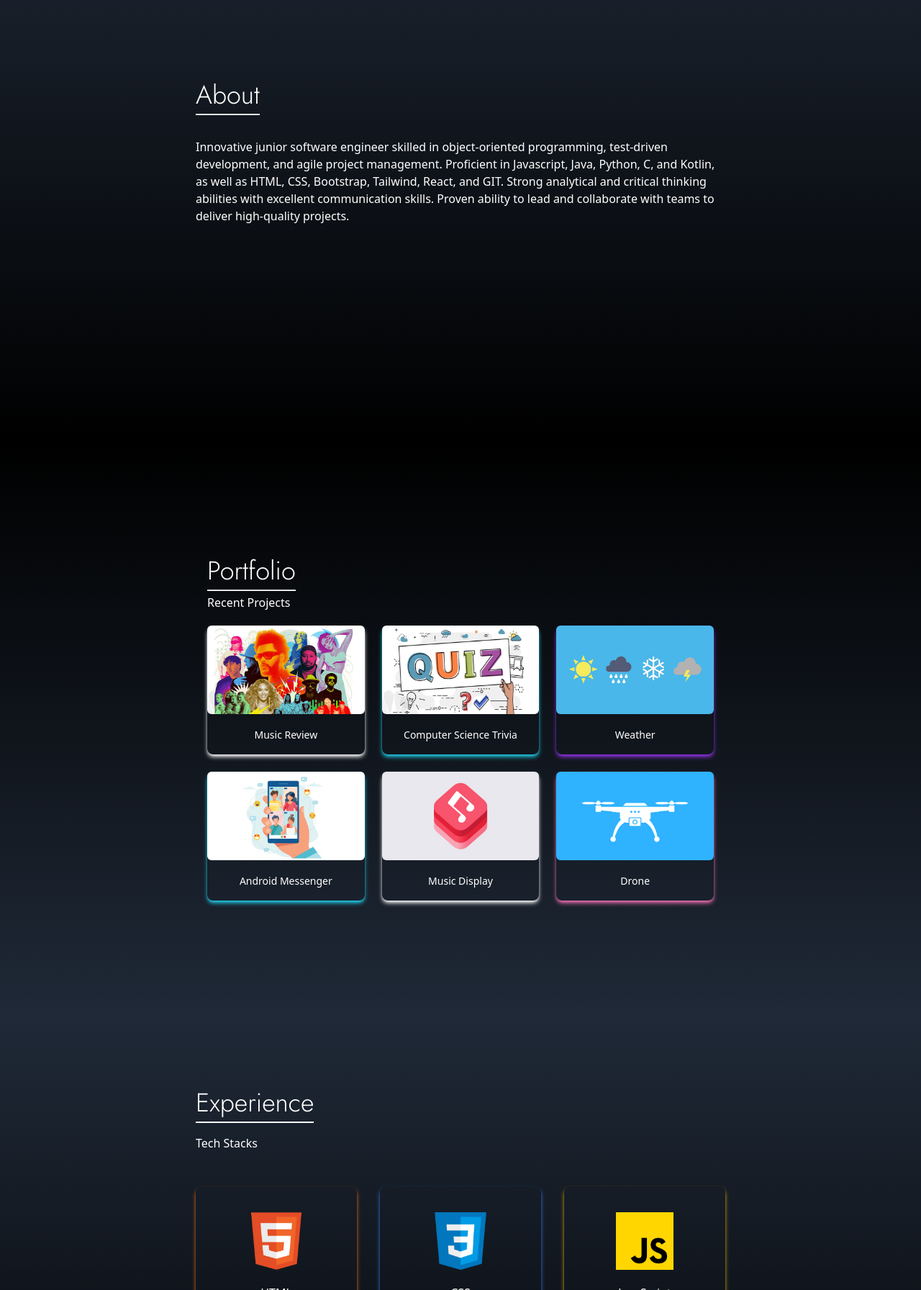
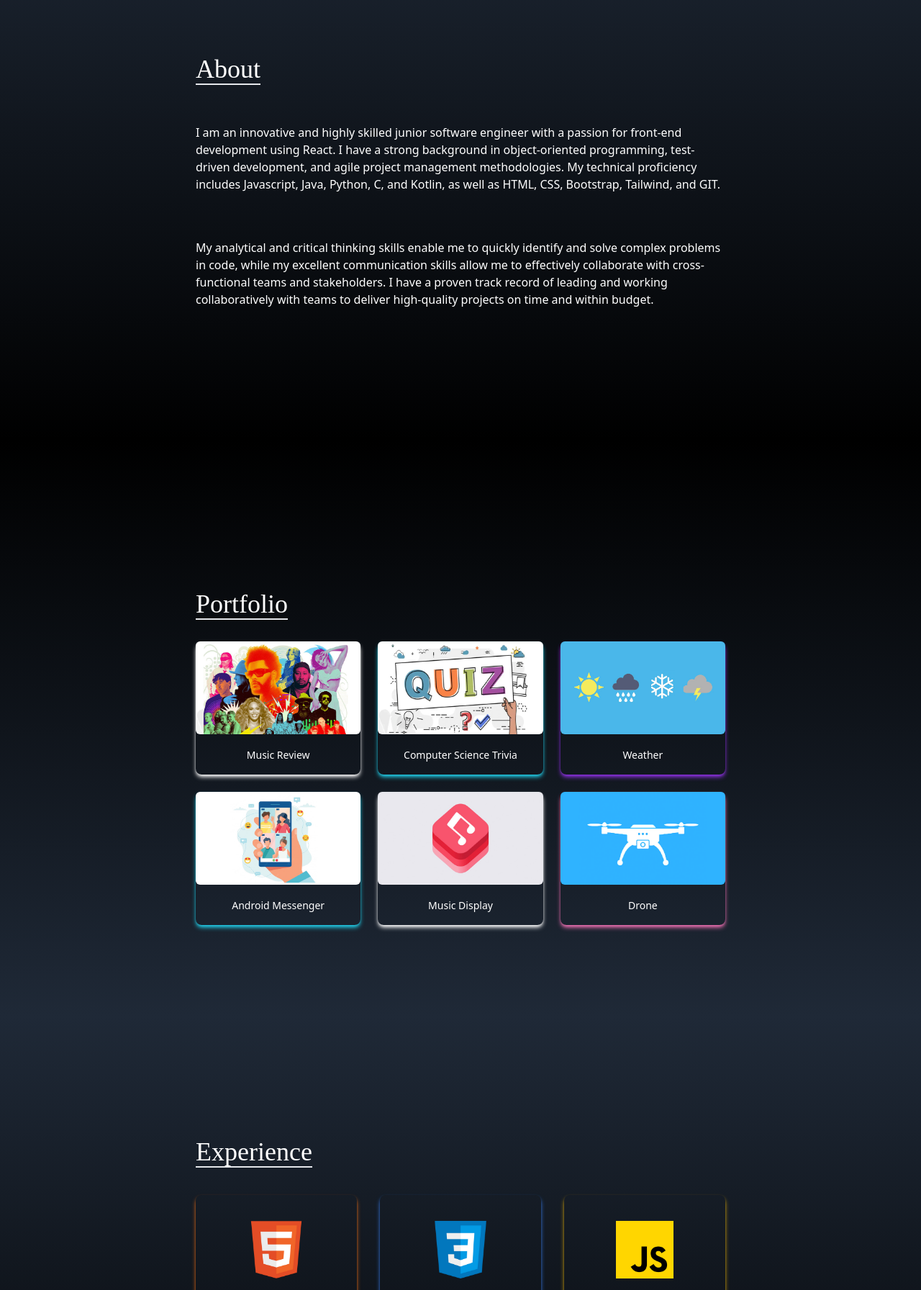
Before and after one commit to tgulu/Portfolio, a React (Create React App) app: page / in a window 1280 px wide. Shown: the part 988-2780 px from the top of the page at 72% size. Built offline with nearby package versions, Linux system fonts and the light colour scheme; a web font is replaced by a local one.

Commit message:
fixing section title spacing

```diff
--- a/src/components/About.jsx
+++ b/src/components/About.jsx
@@ -6,13 +6,32 @@ const About = () => {
       name="about"
       className="w-full h-screen mx-auto bg-gradient-to-b from-gray-800 to-black text-white"
     >
-      <div className=" mx-auto p-4 max-w-screen-md flex flex-col py-6 justify-center w-full h-full">
+      <div className="max-w-screen-md p-4 mx-auto flex flex-col py-6 justify-center w-full h-full">
         <div className="">
-          <p className=" text-4xl font-jazz inline border-b-2 white">About</p>
+
+          {/*<p className="pt-20 font-jazz mt-0 mb-4 text-4xl">Experience</p> */}
+
+        <p className="pt-20 font-float mt-0 mb-4 text-4xl "> <span className="border-b-2 white">About </span></p>
+{/*           <p className=" pt-20 text-5xl font-jazz mt-0 mb-4 inline  white">  About</p> */}
         </div>
         <p className=" text-start mx-auto px-4.5 mt-10">
-          Innovative junior software engineer skilled in object-oriented programming, test-driven development, and agile project management. Proficient in Javascript, Java, Python, C, and Kotlin, as well as HTML, CSS, Bootstrap, Tailwind, React, and GIT. Strong analytical and critical thinking abilities with excellent communication skills. Proven ability to lead and collaborate with teams to deliver high-quality projects.
-          </p>
+          I am an innovative and highly skilled junior software engineer with a
+          passion for front-end development using React. I have a strong
+          background in object-oriented programming, test-driven development,
+          and agile project management methodologies. My technical proficiency
+          includes Javascript, Java, Python, C, and Kotlin, as well as HTML,
+          CSS, Bootstrap, Tailwind, and GIT.
+        </p>
+
+        <br />
+        <p className=" text-start mx-auto px-4.5 mt-10">
+          My analytical and critical thinking skills enable me to quickly
+          identify and solve complex problems in code, while my excellent
+          communication skills allow me to effectively collaborate with
+          cross-functional teams and stakeholders. I have a proven track record
+          of leading and working collaboratively with teams to deliver
+          high-quality projects on time and within budget.
+        </p>
       </div>
     </div>
   );
--- a/src/components/Contacts.jsx
+++ b/src/components/Contacts.jsx
@@ -5,8 +5,9 @@ const Contacts = () => {
     <div name="contacts" className="bg-gradient-to-b from-black to-gray-800 w-full p-4 text-white md:h-screen">
       <div className="flex flex-col p-4 justify-center max-w-screen-lg mx-auto h-full">
         <div className="pb-8" >
-          <p className="text-4xl font-rise inline  border-b-2 border-white">Contact</p>
-          <p className="py-2">Submit Form To Get In Touch</p>
+        <p className="pt-20 font-float mt-0 mb-4 text-4xl "> <span className="border-b-2 white">Contact </span></p>
+{/*           <p className="text-4xl font-rise inline  border-b-2 border-white">Contact</p> */}
+          <p className="py-2">Get in touch to find out more about my work and services.</p>
         </div>
         <div className="flex justify-center items-center">
           <form action="https://getform.io/f/50805f75-578f-493c-90f2-bfcc9510eb3f" method="POST" className="flex flex-col w-full md:w-1/4">
--- a/src/components/Experience.jsx
+++ b/src/components/Experience.jsx
@@ -5,9 +5,6 @@ import react from "../assets/react.png";
 import github from "../assets/github.png";
 import html from "../assets/html.png";
 import css from "../assets/css.png";
-
-
-
 
 const Experience = () => {
   const techs = [
@@ -35,7 +32,6 @@ const Experience = () => {
       title: "React",
       style: "shadow-blue-600",
     },
-
     {
       id: 6,
       src: android,
@@ -48,36 +44,24 @@ const Experience = () => {
       title: "GitHub",
       style: "shadow-white",
     },
-
-
-
   ];
 
-
   return (
-    <div
-    name="experience"
-      className="bg-gradient-to-b from-gray-800 to-black w-full text-white md:h-screen"
-    >
+    <div name="experience" className="bg-gradient-to-b from-gray-800 to-black w-full text-white md:h-screen">
       <div className="max-w-screen-md p-4 mx-auto flex flex-col justify-center w-full h-full">
-        <div className="  pb-2">
-        <p className="  text-4xl  font-jazz inline border-b-2 border-white">
-        Experience
-          </p>
-          <p className="py-6  ">Tech Stacks</p>
+        <div className="pb-2">
+{/*           <p className="text-4xl font-jazz inline">
+            <span className="hidden  sm:inline-block pt-16 border-b-2 border-white">Experience</span>
+          </p> */}
+                  <p className="pt-20 font-float mt-0 mb-4 text-4xl "> <span className="border-b-2 white">Experience </span></p>
+      {/*      <p className="pt-20 font-jazz mt-0 mb-4 text-4xl">Experience</p>  */}
         </div>
 
         <div name="card strcuture" className="w-full grid md:grid-cols-3 sm:grid-cols-3 py-4 text-center gap-8 px-20 pr-20 sm:px-0">
-
           {techs.map(({ id, src, title, style }) => (
-            <div key={id}
-            className={`shadow-md w-56 h-52 px-1 py-4 hover:scale-105 duration-500 rounded-lg ${style}`}
-            >
-               <img src={src} alt="" className=" justify-center w-20 mx-auto my-5" />
+            <div key={id} className={`shadow-md w-56 h-52 px-1 py-4 hover:scale-105 duration-500 rounded-lg ${style}`}>
+              <img src={src} alt="" className="justify-center w-20 mx-auto my-5" />
               <p className="mt-4">{title}</p>
-
-
-
             </div>
           ))}
         </div>
--- a/src/components/Home.jsx
+++ b/src/components/Home.jsx
@@ -15,8 +15,8 @@ const Home = () => {
     >
       <div name="bio" className="max-w-screen-lg mx-auto flex flex-col items-center justify-center  h-full px-5 md:flex-row">
         <div className="flex flex-col justify-center w-auto h-full">
-
-          <h5 className=  "lg:flex flex-col text-5xl max-w-md py-8   sm:text-6xl font-rise text-white" >
+       {/*  ["font-jazz", "font-rise", "font-signature", "font-style","font-float", "font-sedgwick", "font-lilita", "font-neue"];  */}
+          <h5 className=  "lg:flex flex-col text-5xl max-w-md py-8 sm:text-6xl font-float text-white" >
             Software Developer
           </h5>
           <p className="text-white text-base max-w-md">
@@ -36,7 +36,7 @@ const Home = () => {
           <img
             src={Profile}
             alt="profile pic"
-            className=" rounded-3xl mx-auto max-w-sm max-h-md w-48 md:h-full border-4 border-cyan-200"
+            className=" rounded-3xl mx-auto max-w-sm max-h-md w-60 md:h-full border-4 border-cyan-200"
           />
         </div>
       </div>
--- a/src/components/Portfolio.jsx
+++ b/src/components/Portfolio.jsx
@@ -89,17 +89,20 @@ const Portfolio = () => {
       name="portfolio"
       className="bg-gradient-to-b from-black to-gray-800  w-full text-white md:h-screen"
       >
-     <div className="max-w-screen-md p-8 mx-auto flex flex-col justify-center w-full h-full">
-        <div className="pb-2">
-        <p className=" text-4xl font-jazz inline border-b-2 white">
-            Portfolio
-          </p>
-          <p className="py-3">Recent Projects</p>
+     <div className="max-w-screen-md p-4 mx-auto flex flex-col justify-center w-full h-full">
+        <div className="">
+
+        <p className="pt-20 font-float mt-0 mb-4 text-4xl "> <span className="border-b-2 white">Portfolio </span></p>
+
+       {/*  <p className=" -mt-8 text-4xl font-jazz inline border-b-2 white sm:font-jazz sm:text-3xl md:text-4xl">
+  <span className="pt-10">Portfolio </span>
+</p> */}
+         {/*  <p className="py-3 ">Recent Projects</p> */}
         </div>
 
         <div
           name="card strcuture"
-          className="grid sm:grid-cols-2 md:grid-cols-3 gap-6 px-12 sm:px-0"
+          className="pt-4 grid sm:grid-cols-2 md:grid-cols-3 gap-6 px-12 sm:px-0"
         >
           {portfolios.map(({ id, child, src, href, style, sourceCode }) => (
                 <div key={id} className={`shadow-md  rounded-lg ${style}`}>
```
Lines whose indentation alone changed are shown as unchanged.
